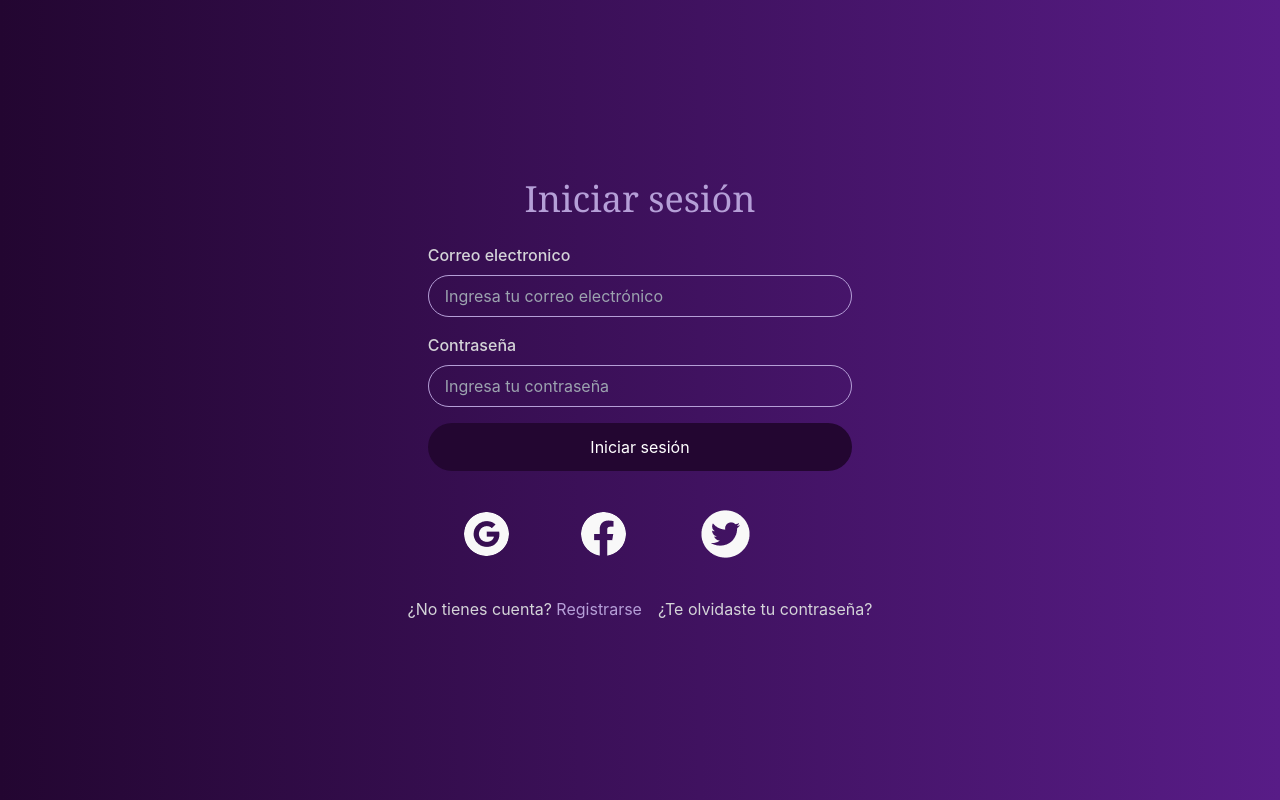
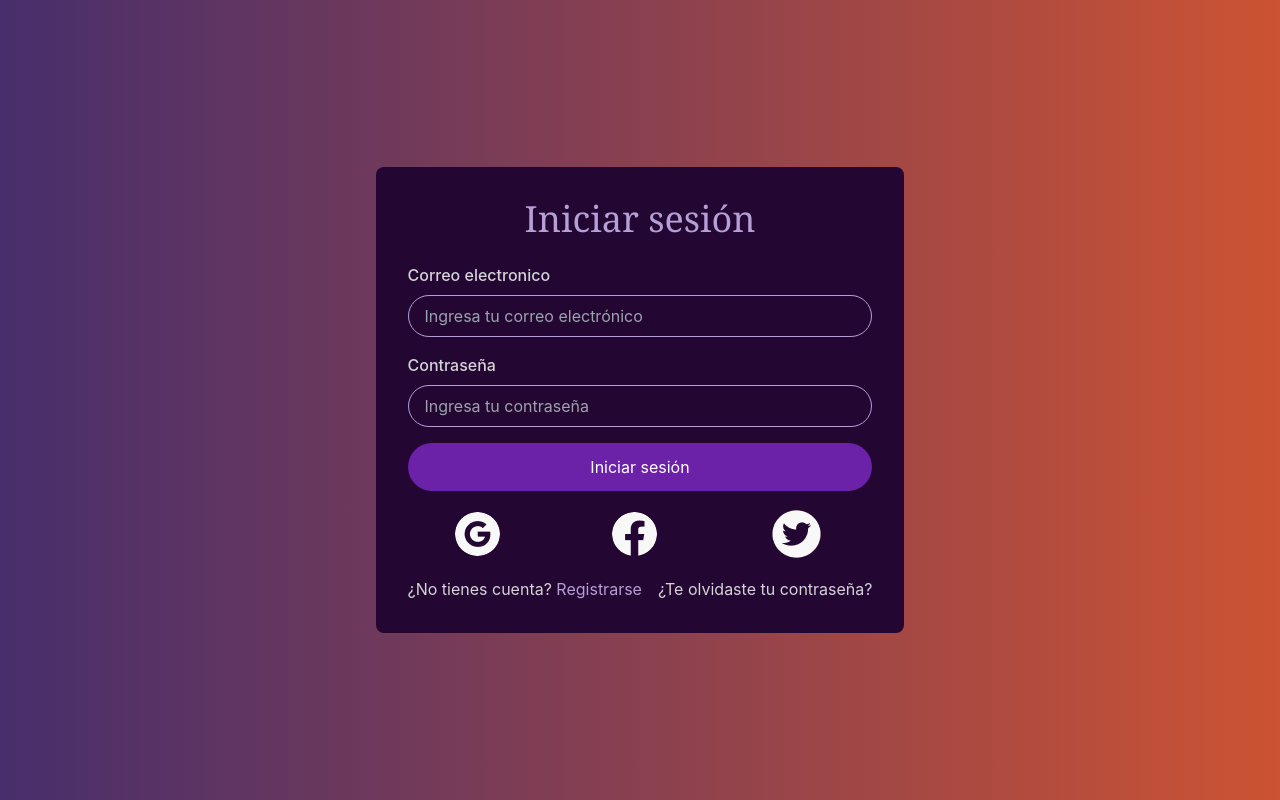
Before and after one commit to luanaesteve/AIDE_APP, a React (Create React App) app: page / in a window 1280 px wide. Built offline with nearby package versions, Linux system fonts and the light colour scheme; no server answers.

Commit message:
jajaj colores

```diff
--- a/src/UI/Screens/LoginScreen.js
+++ b/src/UI/Screens/LoginScreen.js
@@ -44,9 +44,10 @@ export default function LoginScreen() {
     }
   };
   return (
-    <div className="min-h-screen flex flex-col items-center justify-center bg-gradient-to-r from-violetaosc to-purple-900">
-      {error && <span message={error} />}
-      <form
+    <div className="min-h-screen flex flex-col items-center justify-center bg-gradient-to-r from-violet to-naranjita">
+      {error && <Alert message={error} />}
+
+      <form className="bg-violetaosc rounded-lg p-8 mb-s"
         onSubmit={handleSubmit}
       >
          <div className="mb-6">
@@ -88,24 +89,25 @@ export default function LoginScreen() {
         </div>
         <div className="flex items-center justify-between">
           <button
-            className="bg-violetaosc text-white w-full py-3 px-4 rounded-full hover:bg-purple-800 transition-colors"
+            className="bg-purple-800 text-white w-full py-3 px-4 rounded-full hover:bg-purple-900 transition-colors"
             type="submit"
           >
             Iniciar sesión
           </button>
           </div>
-
+  <div className="flex flex-col md:flex-row items-center justify-between gap-4">
           <img src={google}
-      onClick={handleGoogleSignin} className="inline-block p-9 rounded-full mx-auto fill-blue-500 ">
+      onClick={handleGoogleSignin} className="inline-block p-4 rounded-full mx-auto fill-blue-500 ">
       </img>
-      <img src={facebook} className="inline-block p-9 rounded-full mx-auto"
+      <img src={facebook} className="inline-block p-4 rounded-full mx-auto"
     >
       </img>
-      <img src={tw} className='inline-block p-9 rounded-full mx-auto'
+      <img src={tw} className='inline-block p-4 rounded-full mx-auto'
     >
       </img>
+      </div>
 
-      </form>
+
 
       <div className="flex flex-col md:flex-row items-center justify-between gap-4 ">
 
@@ -124,6 +126,7 @@ export default function LoginScreen() {
             ¿Te olvidaste tu contraseña?
           </a>
         </div>
+        </form>
     </div>
   );
 }
--- a/src/UI/Screens/RegisterScreen.js
+++ b/src/UI/Screens/RegisterScreen.js
@@ -30,10 +30,10 @@ export default function RegisterScreen() {
   };
 
   return (
-    <div className="min-h-screen flex flex-col items-center justify-center bg-gradient-to-r from-violetaosc to-purple-900">
+    <div className="min-h-screen flex flex-col items-center justify-center bg-gradient-to-r from-violet to-naranjita">
       {error && <Alert message={error} />}
 
-      <form className="bg-white rounded-lg p-8 mb-s"
+      <form className="bg-violetaosc rounded-lg p-10 mb-s"
         onSubmit={handleSubmit}
       >
          <div className="mb-6">
@@ -69,7 +69,7 @@ export default function RegisterScreen() {
           />
      </div>
         <div className="flex items-center justify-between">
-        <button className="bg-violetaosc text-white w-full py-3 px-4 mb-4 rounded-full hover:bg-purple-800 transition-colors">
+        <button className="bg-purple-800 text-white w-full py-3 px-4 rounded-full hover:bg-purple-900 transition-colors">
           Registrarse
         </button>
         </div>
```
